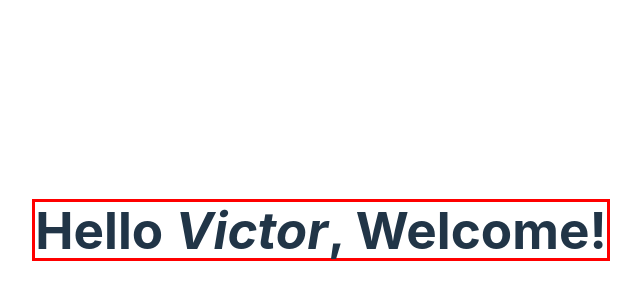
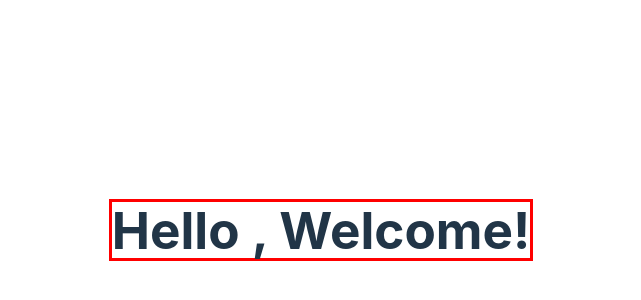
Before and after one commit to MyHKo/WebCourse, a React (Vite) app in the folder react-props/: page / in a window 1280 px wide. Shown: the part 170-470 px from the top of the page, without its empty margins (319-960 px from the left). Built offline with nearby package versions, Linux system fonts and the light colour scheme.

Commit message:
React-props: add state complication

```diff
--- a/react-props/src/App.jsx
+++ b/react-props/src/App.jsx
@@ -1,4 +1,5 @@
 import './App.css'
+import {useState} from "react";
 
 function Greetings(props){
     const { name } = props
@@ -9,10 +10,14 @@ function Greetings(props){
     )
 }
 
+function Input(){
+}
+
 function App() {
+    const name = useState([""])
 
   return (
-      <Greetings name='Victor' style={{border: "solid red"}} aria-hidden></Greetings>
+      <Greetings name={name} style={{border: "solid red"}} aria-hidden></Greetings>
   )
 }
 
```
